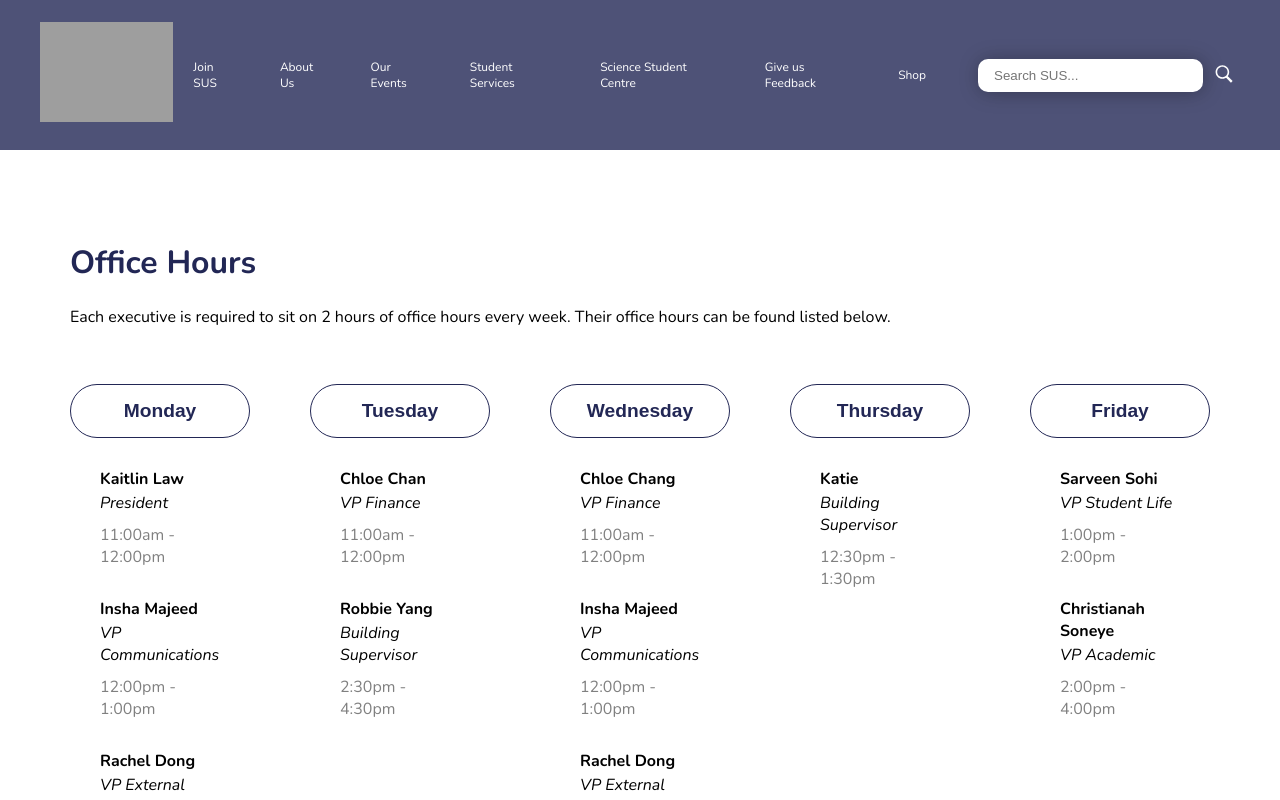
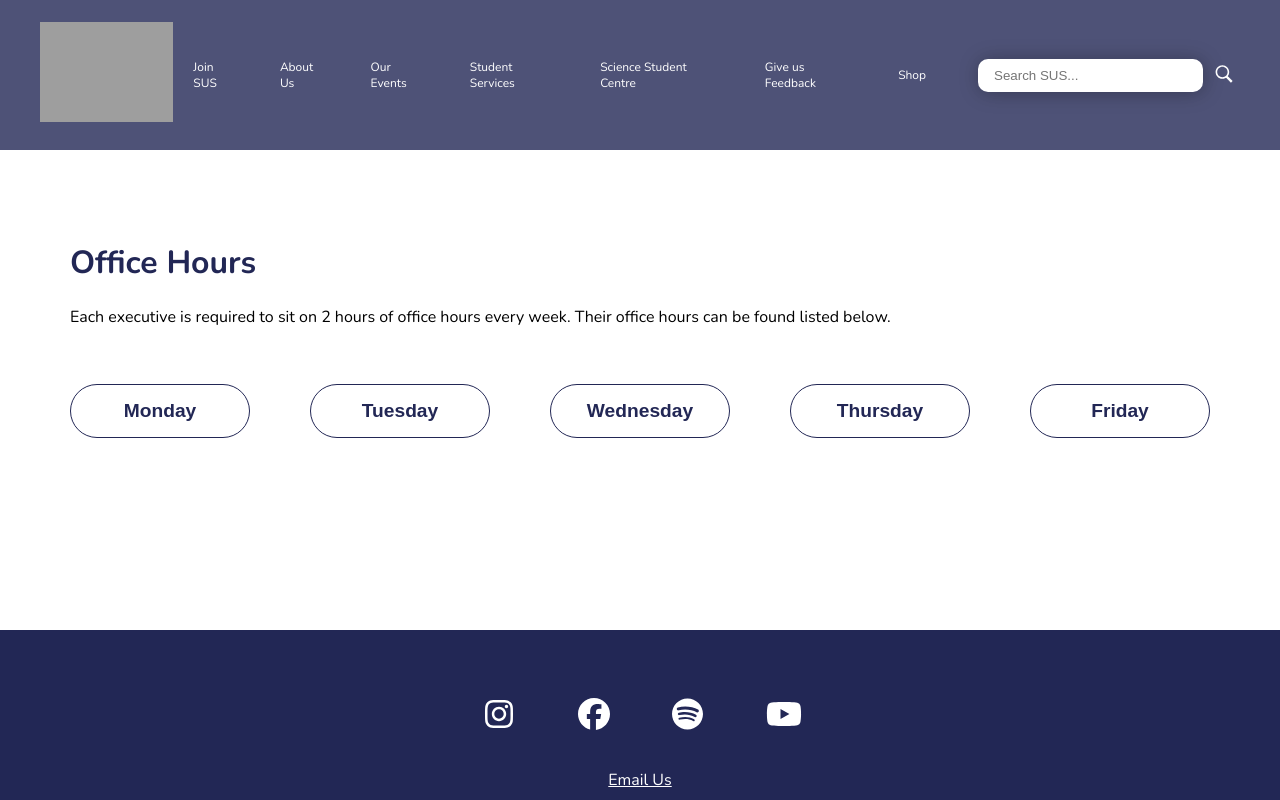
Before and after one commit to Science-Undergraduate-Society/www, a Next.js app: page /aboutUs/officeHours in a window 1280 px wide. Built offline with nearby package versions, Linux system fonts and the light colour scheme; grey boxes are pictures that could not be loaded; a web font is replaced by a local one.

Commit message:
(Office Hours) Admin Changes - clear office hours

```diff
--- a/src/pages/aboutUs/officeHours.js
+++ b/src/pages/aboutUs/officeHours.js
@@ -21,100 +21,45 @@ export default function OfficeHours() {
             <Day>
               <ButtonHollowBlack>Monday</ButtonHollowBlack>
               <TimeSlot>
-                <Name>Kaitlin Law</Name>
-                <PersonTitle>President</PersonTitle>
-                <Time>11:00am - 12:00pm</Time>
-              </TimeSlot>
-              <TimeSlot>
-                <Name>Insha Majeed</Name>
-                <PersonTitle>VP Communications</PersonTitle>
-                <Time>12:00pm - 1:00pm</Time>
-              </TimeSlot>
-              <TimeSlot>
-                <Name>Rachel Dong</Name>
-                <PersonTitle>VP External</PersonTitle>
-                <Time>1:00pm - 2:00pm</Time>
-              </TimeSlot>
-              <TimeSlot>
-                <Name>Thomas McIlwraith</Name>
-                <PersonTitle>VP Admin</PersonTitle>
-                <Time>2:00pm - 3:00pm</Time>
-              </TimeSlot>
-              <TimeSlot>
-                <Name>Katie</Name>
-                <PersonTitle>Building Supervisor</PersonTitle>
-                <Time>3:00pm - 4:00pm</Time>
-              </TimeSlot>
-              <TimeSlot>
-                <Name>Salva Sherif</Name>
-                <PersonTitle>Science Senator</PersonTitle>
-                <Time>4:00pm - 5:00pm</Time>
+                <Name></Name>
+                <PersonTitle></PersonTitle>
+                <Time></Time>
               </TimeSlot>
             </Day>
 
             <Day>
               <ButtonHollowBlack>Tuesday</ButtonHollowBlack>
               <TimeSlot>
-                <Name>Chloe Chan</Name>
-                <PersonTitle>VP Finance</PersonTitle>
-                <Time>11:00am - 12:00pm</Time>
-              </TimeSlot>
-              <TimeSlot>
-                <Name>Robbie Yang</Name>
-                <PersonTitle>Building Supervisor</PersonTitle>
-                <Time>2:30pm - 4:30pm</Time>
+                <Name></Name>
+                <PersonTitle></PersonTitle>
+                <Time></Time>
               </TimeSlot>
             </Day>
 
             <Day>
               <ButtonHollowBlack>Wednesday</ButtonHollowBlack>
               <TimeSlot>
-                <Name>Chloe Chang</Name>
-                <PersonTitle>VP Finance</PersonTitle>
-                <Time>11:00am - 12:00pm</Time>
-              </TimeSlot>
-              <TimeSlot>
-                <Name>Insha Majeed</Name>
-                <PersonTitle>VP Communications</PersonTitle>
-                <Time>12:00pm - 1:00pm</Time>
-              </TimeSlot>
-              <TimeSlot>
-                <Name>Rachel Dong</Name>
-                <PersonTitle>VP External</PersonTitle>
-                <Time>1:00pm - 2:00pm</Time>
-              </TimeSlot>
-              <TimeSlot>
-                <Name>Thomas McIlwraith</Name>
-                <PersonTitle>VP Admin</PersonTitle>
-                <Time>2:00pm - 3:00pm</Time>
-              </TimeSlot>
-              <TimeSlot>
-                <Name>Savreen Sohi</Name>
-                <PersonTitle>VP Student Life</PersonTitle>
-                <Time>3:00pm - 4:00pm</Time>
+                <Name></Name>
+                <PersonTitle></PersonTitle>
+                <Time></Time>
               </TimeSlot>
             </Day>
 
             <Day>
               <ButtonHollowBlack>Thursday</ButtonHollowBlack>
               <TimeSlot>
-                <Name>Katie</Name>
-                <PersonTitle>Building Supervisor</PersonTitle>
-                <Time>12:30pm - 1:30pm</Time>
+                <Name></Name>
+                <PersonTitle></PersonTitle>
+                <Time></Time>
               </TimeSlot>
             </Day>
 
             <Day>
               <ButtonHollowBlack>Friday</ButtonHollowBlack>
               <TimeSlot>
-                <Name>Sarveen Sohi</Name>
-                <PersonTitle>VP Student Life</PersonTitle>
-                <Time>1:00pm - 2:00pm</Time>
-              </TimeSlot>
-              <TimeSlot>
-                <Name>Christianah Soneye</Name>
-                <PersonTitle>VP Academic</PersonTitle>
-                <Time>2:00pm - 4:00pm</Time>
+                <Name></Name>
+                <PersonTitle></PersonTitle>
+                <Time></Time>
               </TimeSlot>
             </Day>
           </Timetable>
```
